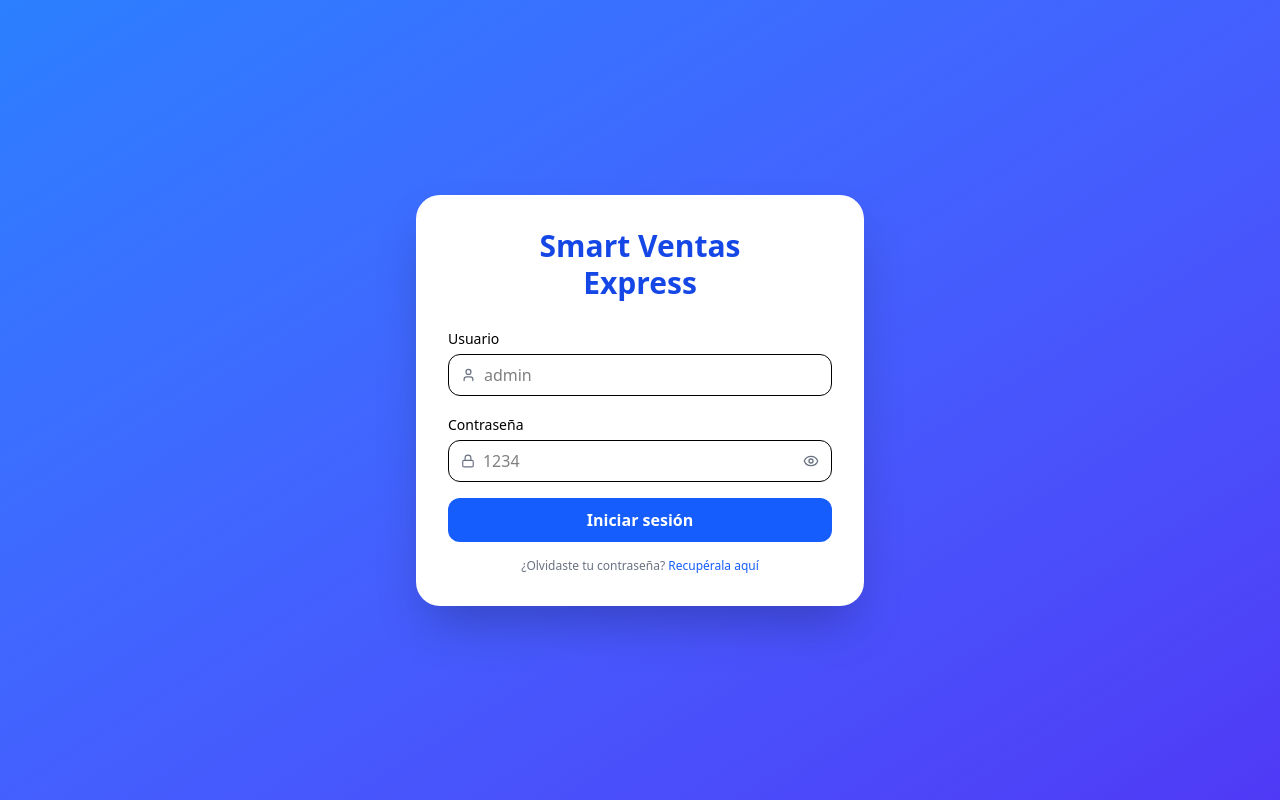
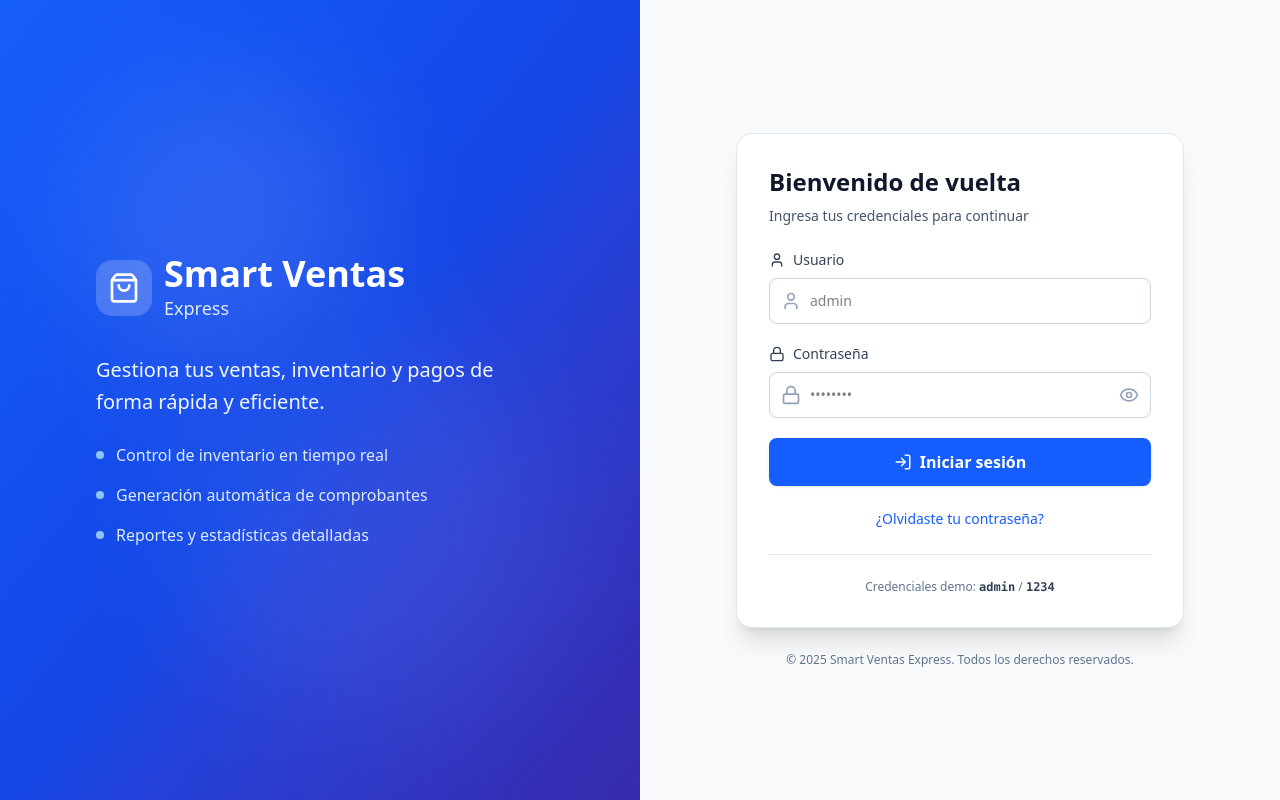
Before and after one commit to luismll111/Smart-Ventas-Express-, a Next.js app: page /login in a window 1280 px wide. Built offline with nearby package versions, Linux system fonts and the light colour scheme.

Commit message:
feat: improve login and logout pages

```diff
--- a/app/login/page.jsx
+++ b/app/login/page.jsx
@@ -1,76 +1,186 @@
 "use client";
 import { useState } from "react";
-import { Eye, EyeOff, Lock, User } from "lucide-react";
+import { Eye, EyeOff, Lock, User, LogIn, ShoppingBag } from "lucide-react";
 import { useRouter } from "next/navigation";
 
 export default function LoginPage() {
   const [show, setShow] = useState(false);
   const [form, setForm] = useState({ username: "", password: "" });
   const [error, setError] = useState("");
+  const [loading, setLoading] = useState(false);
   const router = useRouter();
 
-  const onSubmit = (e) => {
+  const onSubmit = async (e) => {
     e.preventDefault();
+    setError("");
+
     if (!form.username || !form.password) {
-      setError("Completa usuario y contraseña.");
+      setError("Por favor completa todos los campos.");
       return;
     }
+
+    setLoading(true);
+
+    // Simulamos una petición async
+    await new Promise(resolve => setTimeout(resolve, 800));
+
     if (form.username === "admin" && form.password === "1234") {
-      setError("");
       router.push("/dashboard");
     } else {
       setError("Usuario o contraseña incorrectos.");
+      setLoading(false);
     }
   };
 
   return (
-    <div className="min-h-screen grid place-items-center bg-gradient-to-br from-blue-500 to-indigo-600 px-4">
-      <div className="w-full max-w-md bg-white rounded-3xl shadow-2xl p-8">
-        <h1 className="text-3xl font-bold text-center text-blue-700 mb-6 leading-tight">
-          Smart Ventas <br/> Express
-        </h1>
+    <div className="min-h-screen grid lg:grid-cols-2">
+      {/* Panel izquierdo - Branding */}
+      <div className="hidden lg:flex flex-col justify-center items-center bg-gradient-to-br from-blue-600 via-blue-700 to-indigo-800 text-white p-12 relative overflow-hidden">
+        {/* Decoración de fondo */}
+        <div className="absolute inset-0 opacity-10">
+          <div className="absolute top-20 left-20 w-72 h-72 bg-white rounded-full blur-3xl"></div>
+          <div className="absolute bottom-20 right-20 w-96 h-96 bg-indigo-300 rounded-full blur-3xl"></div>
+        </div>
 
-        <form className="space-y-4" onSubmit={onSubmit}>
+        <div className="relative z-10 max-w-md">
+          <div className="flex items-center gap-3 mb-8">
+            <div className="rounded-2xl bg-white/20 backdrop-blur p-3">
+              <ShoppingBag size={32} />
+            </div>
+            <div>
+              <h1 className="text-4xl font-bold">Smart Ventas</h1>
+              <p className="text-blue-100 text-lg">Express</p>
+            </div>
+          </div>
+
+          <p className="text-xl text-blue-50 leading-relaxed mb-6">
+            Gestiona tus ventas, inventario y pagos de forma rápida y eficiente.
+          </p>
+
+          <div className="space-y-4 text-blue-100">
+            <div className="flex items-center gap-3">
+              <div className="w-2 h-2 rounded-full bg-blue-300"></div>
+              <span>Control de inventario en tiempo real</span>
+            </div>
+            <div className="flex items-center gap-3">
+              <div className="w-2 h-2 rounded-full bg-blue-300"></div>
+              <span>Generación automática de comprobantes</span>
+            </div>
+            <div className="flex items-center gap-3">
+              <div className="w-2 h-2 rounded-full bg-blue-300"></div>
+              <span>Reportes y estadísticas detalladas</span>
+            </div>
+          </div>
+        </div>
+      </div>
+
+      {/* Panel derecho - Formulario */}
+      <div className="flex items-center justify-center p-6 bg-slate-50">
+        <div className="w-full max-w-md">
+          {/* Logo móvil */}
+          <div className="lg:hidden flex items-center gap-3 justify-center mb-8">
+            <div className="rounded-xl bg-blue-600 p-2">
+              <ShoppingBag size={24} className="text-white" />
+            </div>
+            <div>
+              <h1 className="text-2xl font-bold text-slate-900">Smart Ventas Express</h1>
+            </div>
+          </div>
+
+          <div className="bg-white rounded-2xl shadow-xl border border-slate-200 p-8">
+            <div className="mb-6">
+              <h2 className="text-2xl font-bold text-slate-900 mb-2">Bienvenido de vuelta</h2>
+              <p className="text-sm text-slate-600">Ingresa tus credenciales para continuar</p>
+            </div>
+
+            <form className="space-y-5" onSubmit={onSubmit}>
               <label className="block">
-            <span className="text-sm">Usuario</span>
-            <div className="mt-1 flex items-center gap-2 rounded-xl border px-3 py-2">
-              <User className="h-4 w-4 text-gray-500" />
+                <span className="text-sm font-medium text-slate-700 flex items-center gap-2 mb-2">
+                  <User size={16} />
+                  Usuario
+                </span>
+                <div className="relative">
                   <input
-                className="w-full outline-none"
+                    className="w-full rounded-lg border border-slate-300 pl-10 pr-4 py-3 text-sm focus:outline-none focus:ring-2 focus:ring-blue-500 focus:border-transparent transition"
                     placeholder="admin"
                     value={form.username}
                     onChange={(e)=>setForm({...form, username: e.target.value})}
+                    disabled={loading}
                   />
+                  <User className="absolute left-3 top-1/2 -translate-y-1/2 h-5 w-5 text-slate-400" />
                 </div>
               </label>
 
               <label className="block">
-            <span className="text-sm">Contraseña</span>
-            <div className="mt-1 flex items-center gap-2 rounded-xl border px-3 py-2">
-              <Lock className="h-4 w-4 text-gray-500" />
+                <span className="text-sm font-medium text-slate-700 flex items-center gap-2 mb-2">
+                  <Lock size={16} />
+                  Contraseña
+                </span>
+                <div className="relative">
                   <input
                     type={show ? "text" : "password"}
-                className="w-full outline-none"
-                placeholder="1234"
+                    className="w-full rounded-lg border border-slate-300 pl-10 pr-12 py-3 text-sm focus:outline-none focus:ring-2 focus:ring-blue-500 focus:border-transparent transition"
+                    placeholder="••••••••"
                     value={form.password}
                     onChange={(e)=>setForm({...form, password: e.target.value})}
+                    disabled={loading}
                   />
-              <button type="button" onClick={()=>setShow(s=>!s)} className="text-gray-500" aria-label="Mostrar/ocultar">
-                {show ? <EyeOff className="h-4 w-4" /> : <Eye className="h-4 w-4" />}
+                  <Lock className="absolute left-3 top-1/2 -translate-y-1/2 h-5 w-5 text-slate-400" />
+                  <button
+                    type="button"
+                    onClick={()=>setShow(s=>!s)}
+                    className="absolute right-3 top-1/2 -translate-y-1/2 text-slate-400 hover:text-slate-600 transition"
+                    aria-label="Mostrar/ocultar contraseña"
+                    disabled={loading}
+                  >
+                    {show ? <EyeOff size={20} /> : <Eye size={20} />}
                   </button>
                 </div>
               </label>
 
-        {error && <div className="text-sm text-red-600">{error}</div>}
+              {error && (
+                <div className="rounded-lg bg-red-50 border border-red-200 text-red-700 text-sm px-4 py-3 flex items-center gap-2">
+                  <div className="w-1.5 h-1.5 rounded-full bg-red-500"></div>
+                  {error}
+                </div>
+              )}
 
-          <button type="submit" className="w-full rounded-xl bg-blue-600 hover:bg-blue-700 text-white py-2.5 font-semibold">
+              <button
+                type="submit"
+                disabled={loading}
+                className="w-full rounded-lg bg-blue-600 hover:bg-blue-700 disabled:bg-blue-400 text-white py-3 font-semibold transition shadow-sm hover:shadow-md flex items-center justify-center gap-2"
+              >
+                {loading ? (
+                  <>
+                    <div className="w-5 h-5 border-2 border-white border-t-transparent rounded-full animate-spin"></div>
+                    Verificando...
+                  </>
+                ) : (
+                  <>
+                    <LogIn size={18} />
                     Iniciar sesión
+                  </>
+                )}
               </button>
 
-          <div className="text-center text-xs text-gray-500">
-            ¿Olvidaste tu contraseña? <a className="text-blue-600" href="#">Recupérala aquí</a>
+              <div className="text-center">
+                <a className="text-sm text-blue-600 hover:text-blue-700 font-medium" href="#">
+                  ¿Olvidaste tu contraseña?
+                </a>
               </div>
             </form>
+
+            <div className="mt-6 pt-6 border-t border-slate-200">
+              <p className="text-xs text-center text-slate-500">
+                Credenciales demo: <span className="font-mono font-semibold text-slate-700">admin</span> / <span className="font-mono font-semibold text-slate-700">1234</span>
+              </p>
+            </div>
+          </div>
+
+          <p className="text-center text-xs text-slate-500 mt-6">
+            © 2025 Smart Ventas Express. Todos los derechos reservados.
+          </p>
+        </div>
       </div>
     </div>
   );
--- a/app/logout/page.jsx
+++ b/app/logout/page.jsx
@@ -1,9 +1,85 @@
+"use client";
+import { useEffect, useState } from "react";
 import Link from "next/link";
+import { useRouter } from "next/navigation";
+import { LogOut, CheckCircle, ArrowLeft, Home } from "lucide-react";
+
 export default function Logout(){
+  const [countdown, setCountdown] = useState(5);
+  const router = useRouter();
+
+  useEffect(() => {
+    if (countdown > 0) {
+      const timer = setTimeout(() => setCountdown(countdown - 1), 1000);
+      return () => clearTimeout(timer);
+    } else {
+      router.push("/login");
+    }
+  }, [countdown, router]);
+
   return (
-    <div className="p-6 space-y-2">
-      <div>Has cerrado sesión (demo).</div>
-      <Link href="/login" className="text-blue-600">Volver al login</Link>
+    <div className="min-h-screen flex items-center justify-center bg-gradient-to-br from-slate-50 to-slate-100 px-4">
+      <div className="w-full max-w-md">
+        <div className="bg-white rounded-2xl shadow-xl border border-slate-200 p-8 text-center">
+          {/* Icono animado */}
+          <div className="inline-flex items-center justify-center w-20 h-20 rounded-full bg-green-100 mb-6 animate-bounce">
+            <CheckCircle className="text-green-600" size={40} />
+          </div>
+
+          {/* Título */}
+          <h1 className="text-2xl font-bold text-slate-900 mb-3">
+            Sesión cerrada correctamente
+          </h1>
+
+          {/* Descripción */}
+          <p className="text-slate-600 mb-6">
+            Has cerrado sesión de forma segura. Gracias por usar Smart Ventas Express.
+          </p>
+
+          {/* Contador */}
+          <div className="rounded-lg bg-blue-50 border border-blue-200 p-4 mb-6">
+            <p className="text-sm text-blue-800 mb-2">
+              Serás redirigido al login en
+            </p>
+            <div className="text-4xl font-bold text-blue-600">
+              {countdown}
+            </div>
+            <p className="text-xs text-blue-600 mt-2">segundos</p>
+          </div>
+
+          {/* Botones de acción */}
+          <div className="space-y-3">
+            <Link
+              href="/login"
+              className="flex items-center justify-center gap-2 w-full rounded-lg bg-blue-600 hover:bg-blue-700 text-white py-3 font-semibold transition shadow-sm hover:shadow-md"
+            >
+              <ArrowLeft size={18} />
+              Volver al login ahora
+            </Link>
+
+            <Link
+              href="/dashboard"
+              className="flex items-center justify-center gap-2 w-full rounded-lg border border-slate-300 hover:border-slate-400 bg-white hover:bg-slate-50 text-slate-700 py-3 font-semibold transition"
+            >
+              <Home size={18} />
+              Ir al inicio
+            </Link>
+          </div>
+
+          {/* Footer */}
+          <div className="mt-8 pt-6 border-t border-slate-200">
+            <div className="flex items-center justify-center gap-2 text-slate-500">
+              <LogOut size={16} />
+              <span className="text-xs">Tu sesión ha sido cerrada de forma segura</span>
+            </div>
+          </div>
+        </div>
+
+        {/* Info adicional */}
+        <p className="text-center text-xs text-slate-500 mt-6">
+          © 2025 Smart Ventas Express. Todos los derechos reservados.
+        </p>
+      </div>
     </div>
   );
 }
```
Lines whose indentation alone changed are shown as unchanged.
